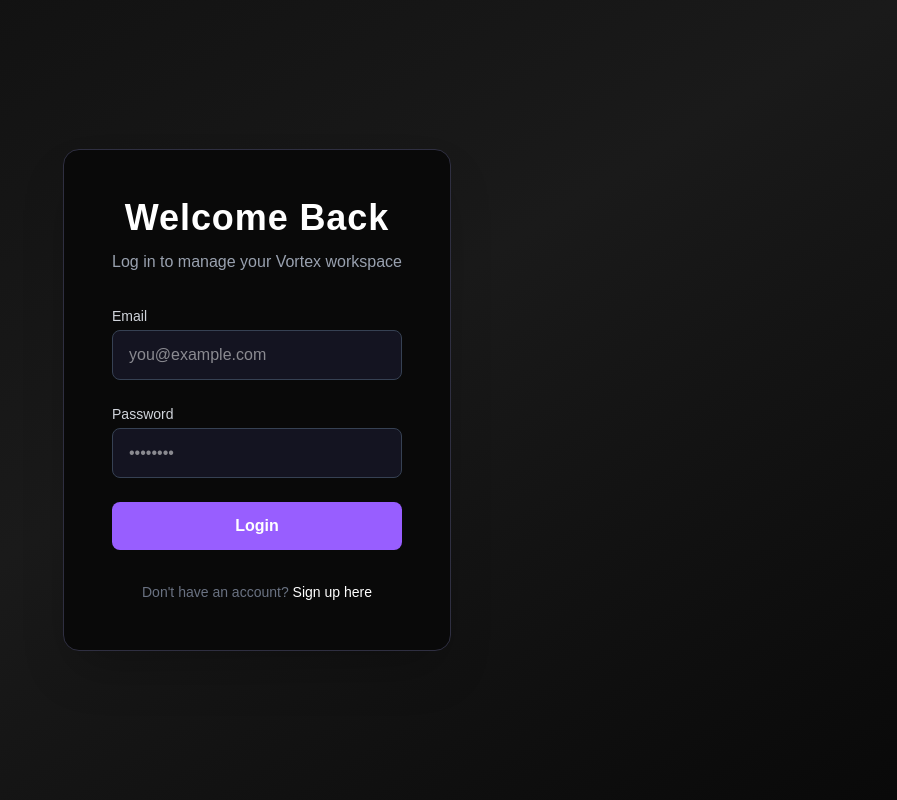
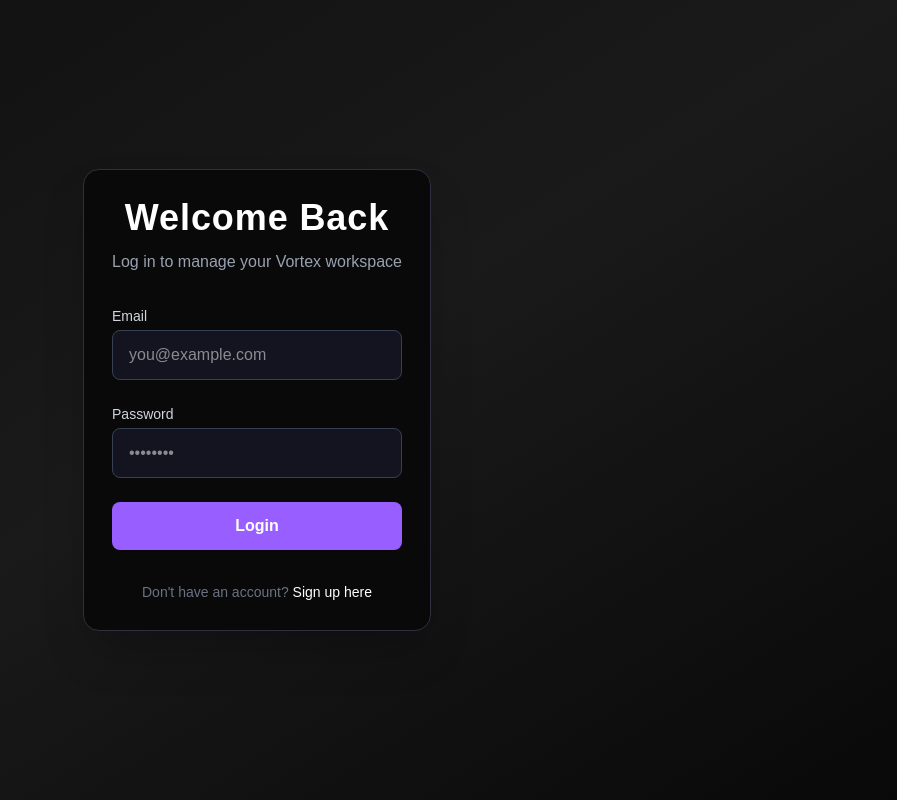
Before and after one commit to westliam-x/vortex, a Next.js app: page /login in a window 1280 px wide. Shown: the whole page, without its empty margins (383-1280 px from the left). Built offline with nearby package versions, Linux system fonts and the light colour scheme; no server answers.

Commit message:
`Refactor CSS classes in Login and Signup components`

```diff
--- a/src/container/Login/Login.tsx
+++ b/src/container/Login/Login.tsx
@@ -59,8 +59,8 @@ const LoginPage = () => {
   };
 
   return (
-    <div className="min-h-screen flex items-center justify-center px-4 py-12">
-      <div className="w-full max-w-4xl bg-[#090909] border border-[#2F2F41] rounded-2xl shadow-2xl p-12">
+    <div className="min-h-screen flex items-center justify-center px-3 py-12">
+      <div className="w-full max-w-4xl bg-[#090909] border border-[#2F2F41] rounded-2xl shadow-2xl p-7">
         <h1 className="text-4xl font-bold text-white text-center mb-3 tracking-wide">
           Welcome Back
         </h1>
--- a/src/container/signup/SignupWrapper.tsx
+++ b/src/container/signup/SignupWrapper.tsx
@@ -17,7 +17,7 @@ const SignupWrapper = () => {
   };
 
   return (
-    <div className="max-w-md mx-auto">
+    <div className="max-w-md mx-auto px-3">
       {step === 1 && (
         <StepEmail
           initialEmail={email}
```
